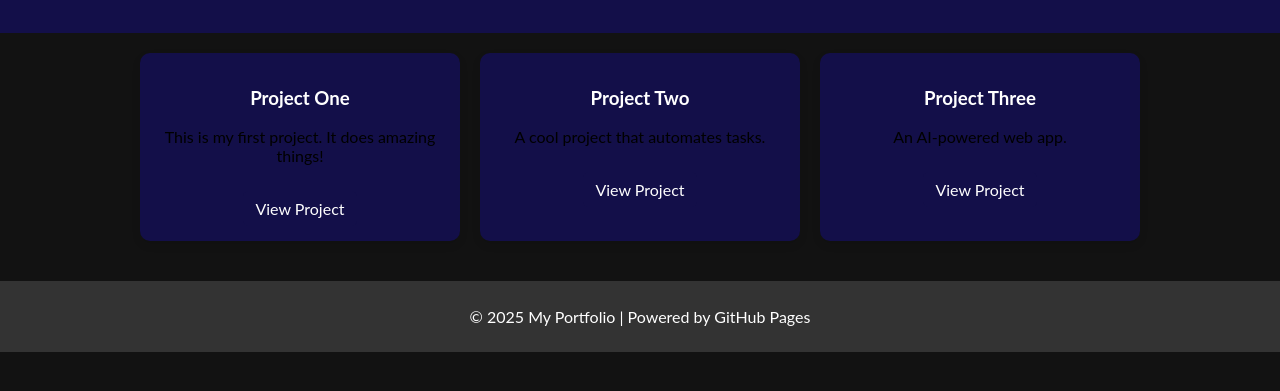
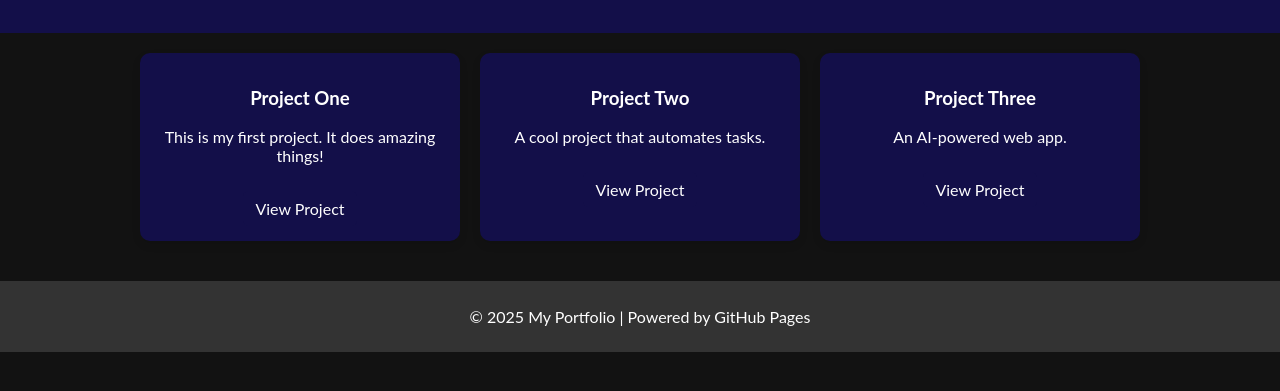
Before and after one commit to Headofstate-data/data-visualisations, a plain HTML site: page index.html in a window 1280 px wide. Shown: the part 97-488 px from the top of the page. Drawn offline with Linux system fonts and the light colour scheme.

Commit message:
Update style.css

```diff
--- a/style.css
+++ b/style.css
@@ -40,7 +40,9 @@ h1 {
 .project-card h3 {
     color: white;
 }
-
+.project-card p {
+    color: white;
+}
 .project-card a {
     text-decoration: none;
     color: white;
```
